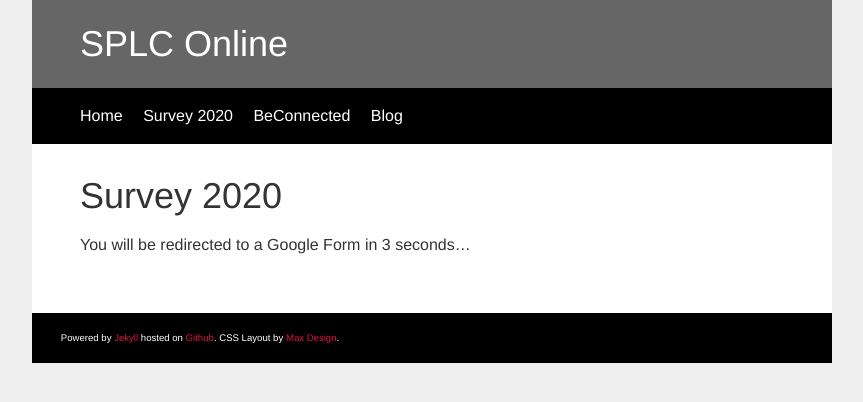
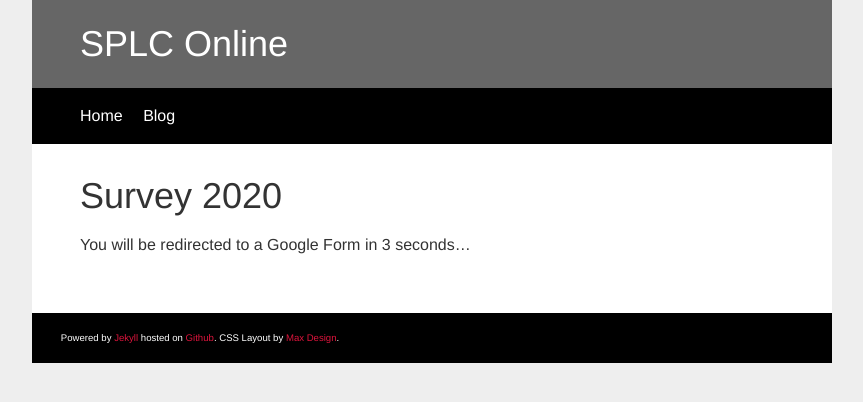
Before and after one commit to auxellbs/splconline.github.io, a Jekyll site: the page built from survey2020/index.md, in a window 1280 px wide. Shown: the top 402 px of the page, without its empty margins (208-1071 px from the left). Built offline with Jekyll 4.4.1, drawn with Linux system fonts in a browser that asks for light colours.

Commit message:
Update redirect.html

```diff
--- a/_layouts/redirect.html
+++ b/_layouts/redirect.html
@@ -28,8 +28,6 @@
 			<div class="nav-bar">
 				<ul class="nav">
 					<li><a href="/">Home</a></li>
-					<li><a href="/survey2020">Survey 2020</a></li>
-					<li><a href="/beconnected">BeConnected</a></li>
 					<li><a href="/blog">Blog</a></li>
 				</ul>
 			</div>
```
